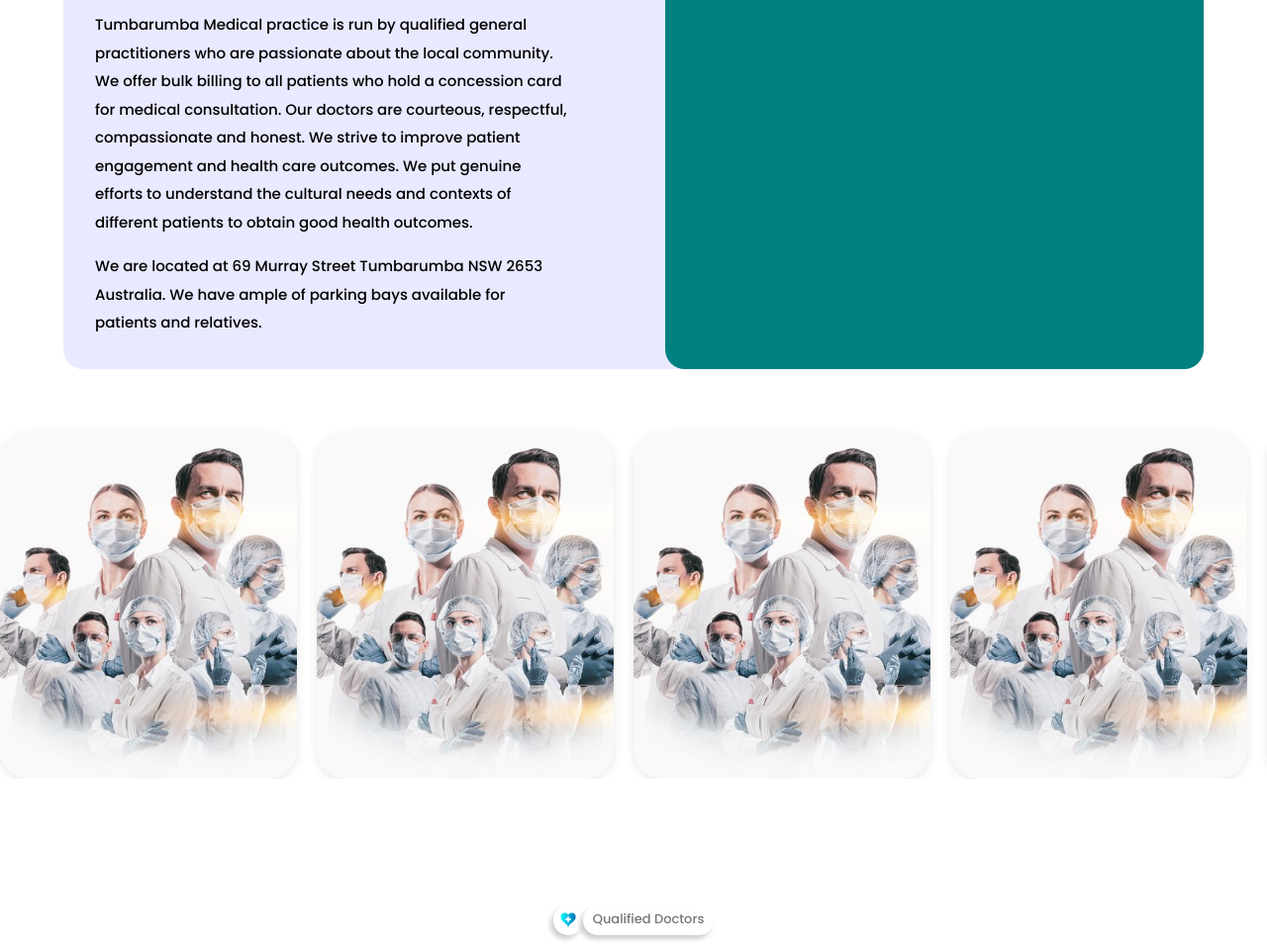
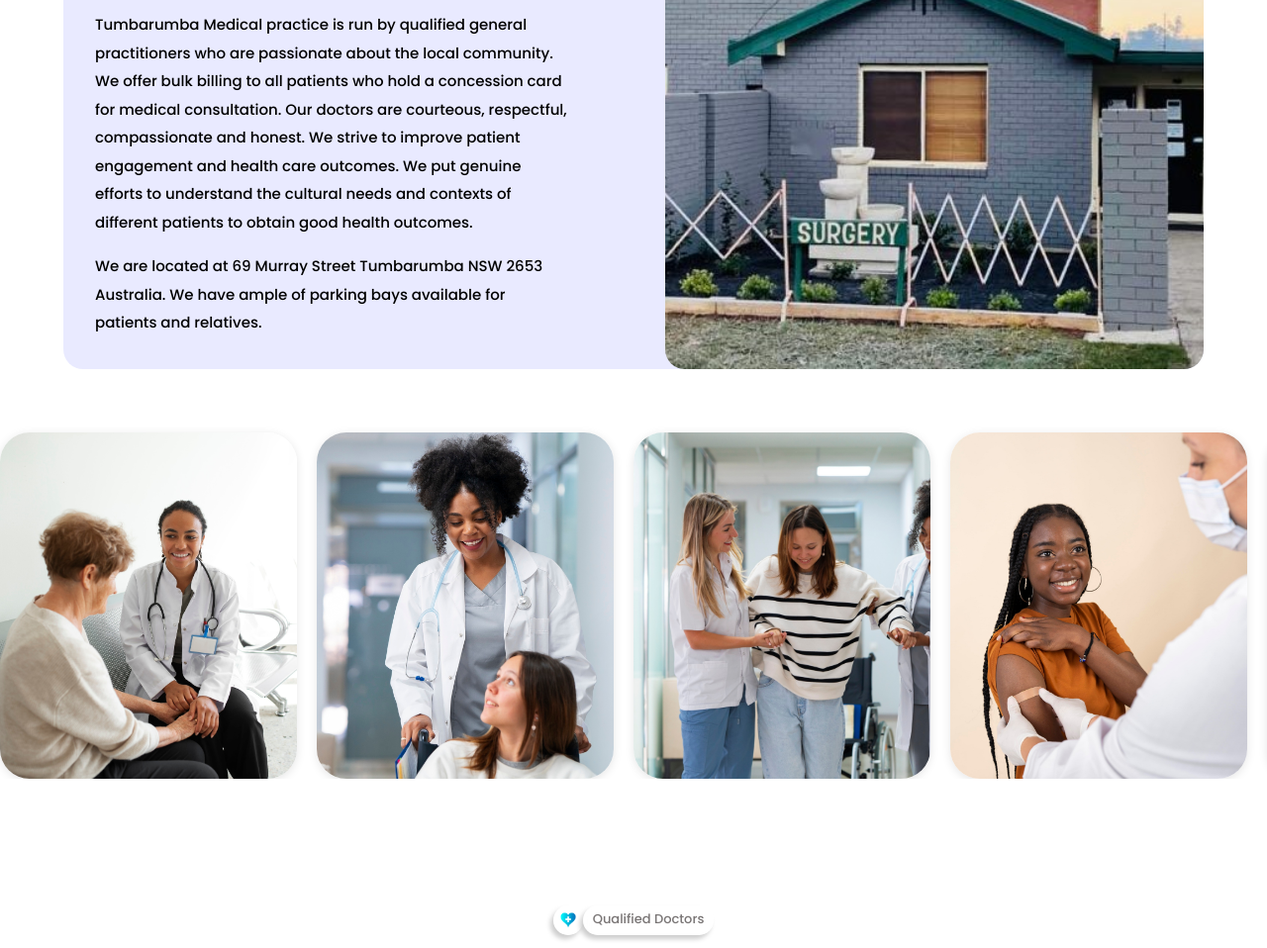
Before and after one commit to victorskydotdev/tumbamed, a website built with webpack: page src/html/about.html in a window 1280 px wide. Shown: the part 264-1222 px from the top of the page at 99% size. Built offline with nearby package versions, Linux system fonts and the light colour scheme.

Commit message:
added slider images to the about-us image slider section

```diff
--- a/src/html/about.html
+++ b/src/html/about.html
@@ -45,31 +45,33 @@
 					</div>
 				</div>
 
-				<div class="about-hero-img"></div>
+				<div class="about-hero-img">
+					<img src="../media/tumbamed-about-bg.jpg" alt="" class="img" />
+				</div>
 			</div>
 
 			<div class="showcase-section">
 				<div class="swiper-wrapper">
 					<div class="swiper-slide">
-						<img src="../media/medical-doctors.jpg" alt="" />
+						<img src="../media/about-slider1.jpg" alt="" />
 					</div>
 					<div class="swiper-slide">
-						<img src="../media/medical-doctors.jpg" alt="" />
+						<img src="../media/about-slider2.jpg" alt="" />
 					</div>
 					<div class="swiper-slide">
-						<img src="../media/medical-doctors.jpg" alt="" />
+						<img src="../media/about-slider3.jpg" alt="" />
 					</div>
 					<div class="swiper-slide">
-						<img src="../media/medical-doctors.jpg" alt="" />
+						<img src="../media/about-slider4.jpg" alt="" />
 					</div>
 					<div class="swiper-slide">
-						<img src="../media/medical-doctors.jpg" alt="" />
+						<img src="../media/about-slider5.jpg" alt="" />
 					</div>
 					<div class="swiper-slide">
-						<img src="../media/medical-doctors.jpg" alt="" />
+						<img src="../media/about-slider6.jpg" alt="" />
 					</div>
 					<div class="swiper-slide">
-						<img src="../media/medical-doctors.jpg" alt="" />
+						<img src="../media/about-slider7.jpg" alt="" />
 					</div>
 				</div>
 			</div>
--- a/src/scss/about/_about-hero.scss
+++ b/src/scss/about/_about-hero.scss
@@ -51,9 +51,15 @@
 		.about-hero-img {
 			height: 300px;
 			width: 100%;
-			background: teal;
+			// background: teal;
 			grid-area: about-hero-img;
-			border-radius: 20px;
+
+			.img {
+				width: 100%;
+				height: 100%;
+				object-fit: cover;
+				border-radius: 20px;
+			}
 		}
 
 		@media screen and (min-width: 43em) {
```
Also changed, not shown: src/media/about-slider1.jpg (added), src/media/about-slider2.jpg (added), src/media/about-slider3.jpg (added), src/media/about-slider4.jpg (added), src/media/about-slider5.jpg (added), src/media/about-slider6.jpg (added), src/media/about-slider7.jpg (added), src/media/tumbamed-about-bg.jpg (added).
